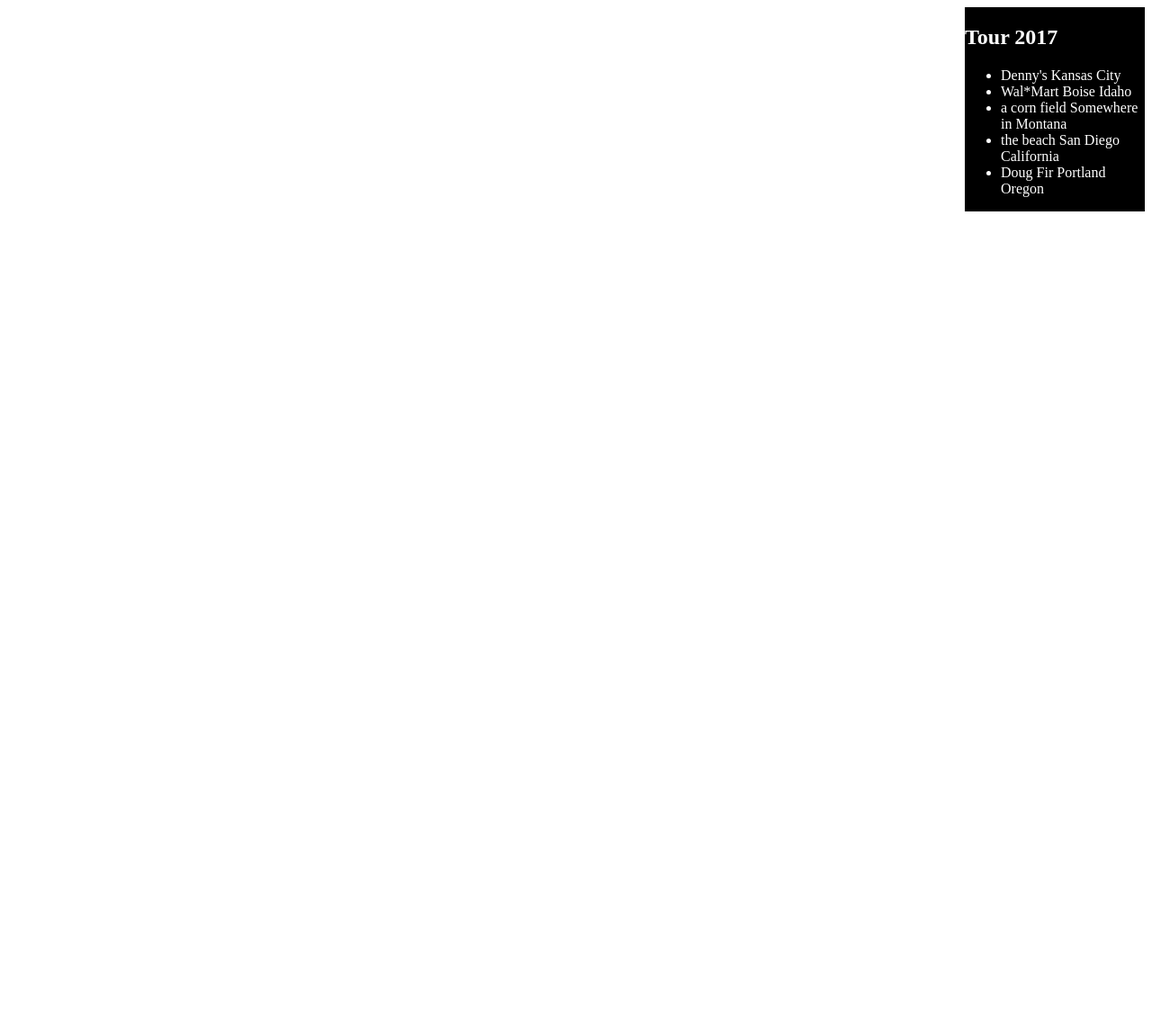
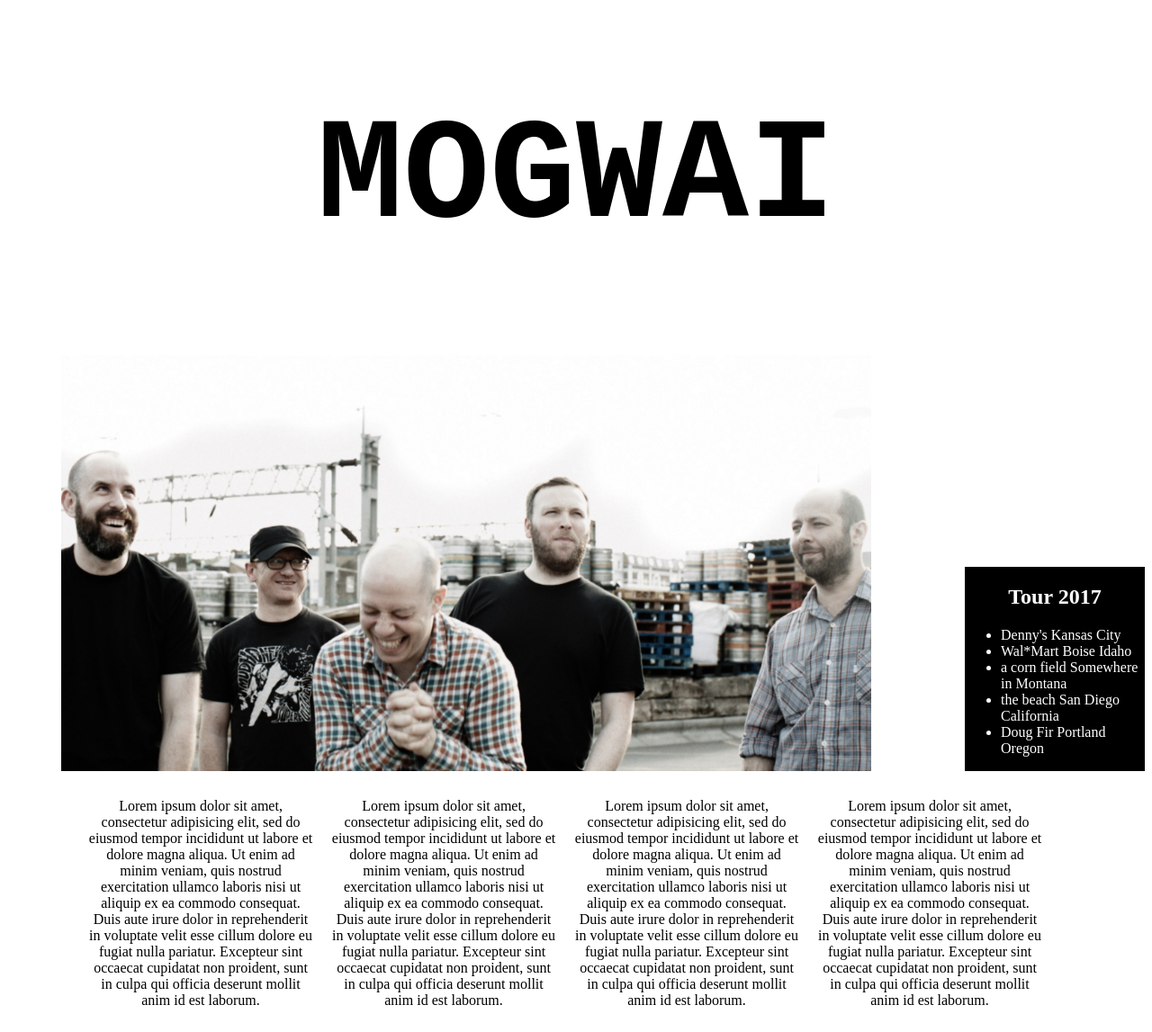
Before and after one commit to coreysnightout/Mogwai, a plain HTML site: page index.html in a window 1280 px wide. Shown: the whole page at 90% size. Before the commit the page ends 800 px from the top, so only its background shows below. Drawn offline with Linux system fonts and the light colour scheme.

Commit message:
add styles to index.html and image to index.html

```diff
--- a/css/styles.css
+++ b/css/styles.css
@@ -3,4 +3,32 @@
   width: 200px;
   color: white;
   background-color: #000;
+  margin-top: 235px;
 }
+
+.center_tour {
+  text-align: center;
+}
+.big_headline {
+  font-family: monospace;
+  font-size: 80px;
+  text-align: center;
+  border:
+}
+
+img {
+  max-width: 900px;
+  max-height: auto;
+  margin-left: 60px;
+}
+
+.column {
+  float: left;
+  width: 250px;
+  margin: 10px;
+  text-align: center;
+}
+
+.columns {
+  margin-left: 80px;
+}
--- a/index.html
+++ b/index.html
@@ -6,8 +6,12 @@
     <title>Mogwai</title>
   </head>
   <body>
+    <div class="big_headline">
+      <h1>MOGWAI</h1>
+    </div>
+    <img src="img/mogwaiMain.jpg" alt="A picture of Mogwai the band" />
     <div class="sidebar">
-      <h2>Tour 2017</h2>
+      <h2 class="center_tour">Tour 2017</h2>
       <ul>
         <li>Denny's Kansas   City</li>
         <li>Wal*Mart Boise   Idaho</li>
@@ -16,5 +20,19 @@
         <li>Doug Fir   Portland Oregon</li>
       </ul>
     </div>
+    <div class="columns">
+      <div class="column">
+        <p>Lorem ipsum dolor sit amet, consectetur adipisicing elit, sed do eiusmod tempor incididunt ut labore et dolore magna aliqua. Ut enim ad minim veniam, quis nostrud exercitation ullamco laboris nisi ut aliquip ex ea commodo consequat. Duis aute irure dolor in reprehenderit in voluptate velit esse cillum dolore eu fugiat nulla pariatur. Excepteur sint occaecat cupidatat non proident, sunt in culpa qui officia deserunt mollit anim id est laborum.</p>
+      </div>
+      <div class="column">
+        <p>Lorem ipsum dolor sit amet, consectetur adipisicing elit, sed do eiusmod tempor incididunt ut labore et dolore magna aliqua. Ut enim ad minim veniam, quis nostrud exercitation ullamco laboris nisi ut aliquip ex ea commodo consequat. Duis aute irure dolor in reprehenderit in voluptate velit esse cillum dolore eu fugiat nulla pariatur. Excepteur sint occaecat cupidatat non proident, sunt in culpa qui officia deserunt mollit anim id est laborum.</p>
+      </div>
+      <div class="column">
+        <p>Lorem ipsum dolor sit amet, consectetur adipisicing elit, sed do eiusmod tempor incididunt ut labore et dolore magna aliqua. Ut enim ad minim veniam, quis nostrud exercitation ullamco laboris nisi ut aliquip ex ea commodo consequat. Duis aute irure dolor in reprehenderit in voluptate velit esse cillum dolore eu fugiat nulla pariatur. Excepteur sint occaecat cupidatat non proident, sunt in culpa qui officia deserunt mollit anim id est laborum.</p>
+      </div>
+      <div class="column">
+        <p>Lorem ipsum dolor sit amet, consectetur adipisicing elit, sed do eiusmod tempor incididunt ut labore et dolore magna aliqua. Ut enim ad minim veniam, quis nostrud exercitation ullamco laboris nisi ut aliquip ex ea commodo consequat. Duis aute irure dolor in reprehenderit in voluptate velit esse cillum dolore eu fugiat nulla pariatur. Excepteur sint occaecat cupidatat non proident, sunt in culpa qui officia deserunt mollit anim id est laborum.</p>
+      </div>
+    </div>
   </body>
 </html>
```
Also changed, not shown: img/mogwaiMain.jpg (added).
